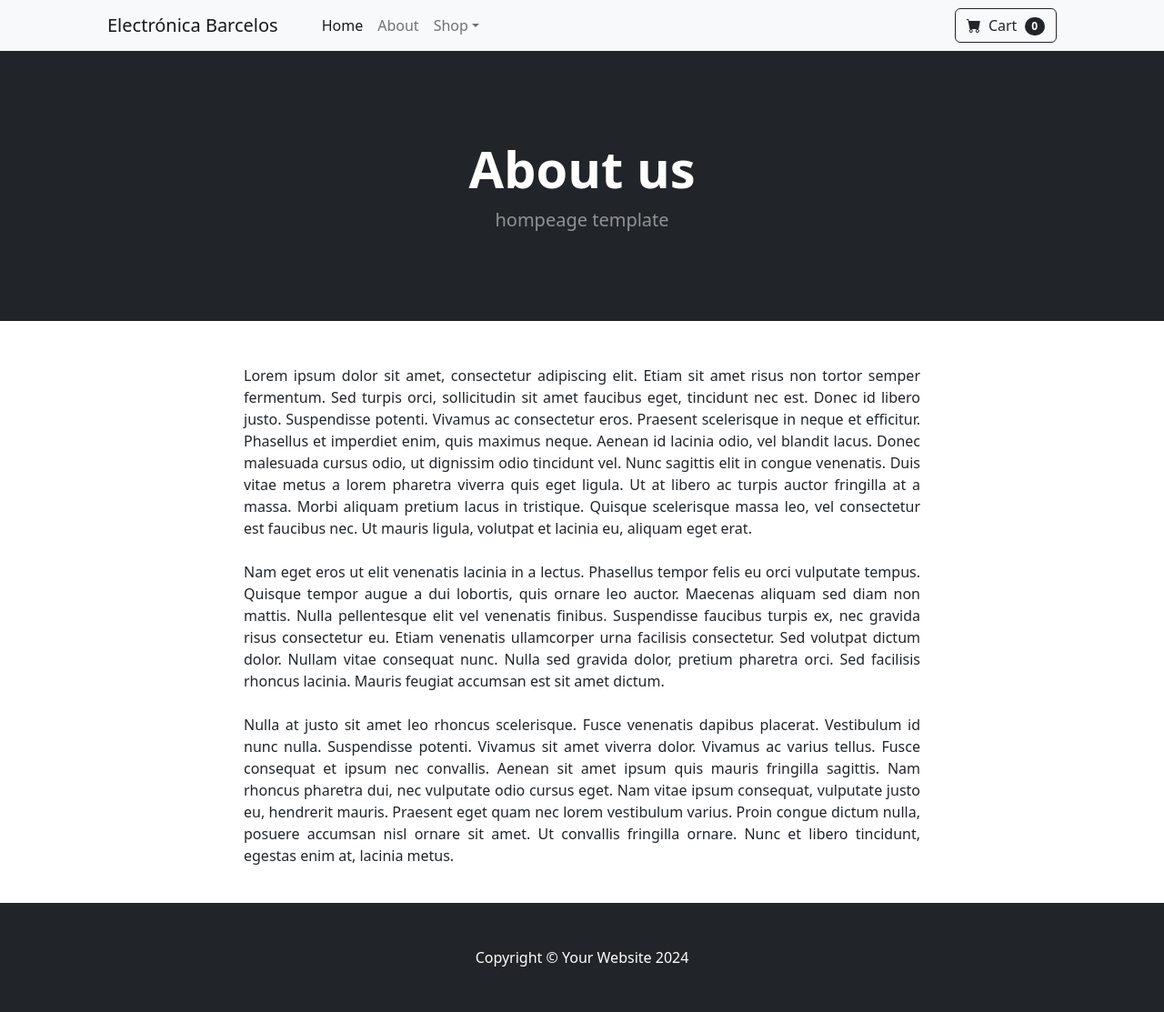
After one commit to EnmanuelMartinsAbilheira/Django_Electrodomestic_E-commerce, a Django app: page /about/ in a window 1280 px wide. The commit adds this page. Shown: the whole page at 91% size. Run offline with Django 5.2, Linux system fonts and the light colour scheme; some libraries are stand-ins or nearby versions.

Commit message:
Template Out The Website

```diff
--- /dev/null
+++ b/django_electrodomestic_ecommerce/store/templates/about.html
@@ -0,0 +1,33 @@
+{% extends 'base.html' %}
+
+{% block content %}
+
+        <!-- Header-->
+        <header class="bg-dark py-5">
+            <div class="container px-4 px-lg-5 my-5">
+                <div class="text-center text-white">
+                    <h1 class="display-4 fw-bolder">About us</h1>
+                    <p class="lead fw-normal text-white-50 mb-0">hompeage template</p>
+                </div>
+            </div>
+        </header>
+
+        <div class="container">
+            <div class="row">
+                <center>
+                    <div class="col-8">
+                        <p align="justify">
+                            <br/><br/>
+                            Lorem ipsum dolor sit amet, consectetur adipiscing elit. Etiam sit amet risus non tortor semper fermentum. Sed turpis orci, sollicitudin sit amet faucibus eget, tincidunt nec est. Donec id libero justo. Suspendisse potenti. Vivamus ac consectetur eros. Praesent scelerisque in neque et efficitur. Phasellus et imperdiet enim, quis maximus neque. Aenean id lacinia odio, vel blandit lacus. Donec malesuada cursus odio, ut dignissim odio tincidunt vel. Nunc sagittis elit in congue venenatis. Duis vitae metus a lorem pharetra viverra quis eget ligula. Ut at libero ac turpis auctor fringilla at a massa. Morbi aliquam pretium lacus in tristique. Quisque scelerisque massa leo, vel consectetur est faucibus nec. Ut mauris ligula, volutpat et lacinia eu, aliquam eget erat.
+                            <br/><br/>
+                            Nam eget eros ut elit venenatis lacinia in a lectus. Phasellus tempor felis eu orci vulputate tempus. Quisque tempor augue a dui lobortis, quis ornare leo auctor. Maecenas aliquam sed diam non mattis. Nulla pellentesque elit vel venenatis finibus. Suspendisse faucibus turpis ex, nec gravida risus consectetur eu. Etiam venenatis ullamcorper urna facilisis consectetur. Sed volutpat dictum dolor. Nullam vitae consequat nunc. Nulla sed gravida dolor, pretium pharetra orci. Sed facilisis rhoncus lacinia. Mauris feugiat accumsan est sit amet dictum.
+                            <br/><br/>
+                            Nulla at justo sit amet leo rhoncus scelerisque. Fusce venenatis dapibus placerat. Vestibulum id nunc nulla. Suspendisse potenti. Vivamus sit amet viverra dolor. Vivamus ac varius tellus. Fusce consequat et ipsum nec convallis. Aenean sit amet ipsum quis mauris fringilla sagittis. Nam rhoncus pharetra dui, nec vulputate odio cursus eget. Nam vitae ipsum consequat, vulputate justo eu, hendrerit mauris. Praesent eget quam nec lorem vestibulum varius. Proin congue dictum nulla, posuere accumsan nisl ornare sit amet. Ut convallis fringilla ornare. Nunc et libero tincidunt, egestas enim at, lacinia metus.
+                            <br/><br/>
+                        </p>
+                    </div>
+                </center>
+            </div>
+        </div>
+
+{% endblock  %}
--- /dev/null
+++ b/django_electrodomestic_ecommerce/store/templates/base.html
@@ -0,0 +1,37 @@
+{% load static %}
+
+<!DOCTYPE html>
+<html lang="en">
+    <head>
+        <meta charset="utf-8" />
+        <meta name="viewport" content="width=device-width, initial-scale=1, shrink-to-fit=no" />
+        <meta name="description" content="" />
+        <meta name="author" content="" />
+        <title>Electrónica Barcelos Ecommerce</title>
+        <!-- Favicon-->
+        <link rel="icon" type="image/x-icon" href="{% static 'assets/favicon.ico' %}" />
+        <!-- Bootstrap icons-->
+        <link href="https://cdn.jsdelivr.net/npm/bootstrap-icons@1.5.0/font/bootstrap-icons.css" rel="stylesheet" />
+        <!-- Core theme CSS (includes Bootstrap)-->
+        <link href="{% static 'css/styles.css' %}" rel="stylesheet" />
+    </head>
+    <body>
+        <!-- Navigation-->
+        {% include 'navbar.html' %}
+
+
+        {% block content %}
+
+        {% endblock %}
+
+
+        <!-- Footer-->
+        <footer class="py-5 bg-dark">
+            <div class="container"><p class="m-0 text-center text-white">Copyright &copy; Your Website 2024</p></div>
+        </footer>
+        <!-- Bootstrap core JS-->
+        <script src="https://cdn.jsdelivr.net/npm/bootstrap@5.2.3/dist/js/bootstrap.bundle.min.js"></script>
+        <!-- Core theme JS-->
+        <script src="{% static 'js/scripts.js' %}"></script>
+    </body>
+</html>
--- /dev/null
+++ b/django_electrodomestic_ecommerce/store/templates/navbar.html
@@ -0,0 +1,28 @@
+<nav class="navbar navbar-expand-lg navbar-light bg-light">
+    <div class="container px-4 px-lg-5">
+        <a class="navbar-brand" href="{% url 'home' %}">Electrónica Barcelos</a>
+        <button class="navbar-toggler" type="button" data-bs-toggle="collapse" data-bs-target="#navbarSupportedContent" aria-controls="navbarSupportedContent" aria-expanded="false" aria-label="Toggle navigation"><span class="navbar-toggler-icon"></span></button>
+        <div class="collapse navbar-collapse" id="navbarSupportedContent">
+            <ul class="navbar-nav me-auto mb-2 mb-lg-0 ms-lg-4">
+                <li class="nav-item"><a class="nav-link active" aria-current="page" href="{% url 'home' %}">Home</a></li>
+                <li class="nav-item"><a class="nav-link" href="{% url 'about' %}">About</a></li>
+                <li class="nav-item dropdown">
+                    <a class="nav-link dropdown-toggle" id="navbarDropdown" href="#" role="button" data-bs-toggle="dropdown" aria-expanded="false">Shop</a>
+                    <ul class="dropdown-menu" aria-labelledby="navbarDropdown">
+                        <li><a class="dropdown-item" href="#!">All Products</a></li>
+                        <li><hr class="dropdown-divider" /></li>
+                        <li><a class="dropdown-item" href="#!">Popular Items</a></li>
+                        <li><a class="dropdown-item" href="#!">New Arrivals</a></li>
+                    </ul>
+                </li>
+            </ul>
+            <form class="d-flex">
+                <button class="btn btn-outline-dark" type="submit">
+                    <i class="bi-cart-fill me-1"></i>
+                    Cart
+                    <span class="badge bg-dark text-white ms-1 rounded-pill">0</span>
+                </button>
+            </form>
+        </div>
+    </div>
+</nav>
--- a/django_electrodomestic_ecommerce/store/urls.py
+++ b/django_electrodomestic_ecommerce/store/urls.py
@@ -3,4 +3,5 @@ from . import views
 
 urlpatterns = [
     path('', views.home, name='home' ),
+    path('about/', views.about, name='about' ),
 ]
--- a/django_electrodomestic_ecommerce/store/views.py
+++ b/django_electrodomestic_ecommerce/store/views.py
@@ -5,3 +5,6 @@ from .models import Product
 def home(request):
     products = Product.objects.all()
     return render(request, 'home.html', {'products':products})
+
+def about(request):
+    return render(request, 'about.html', {})
```
Also changed, not shown: django_electrodomestic_ecommerce/store/templates/home.html (+5 -56 lines).
